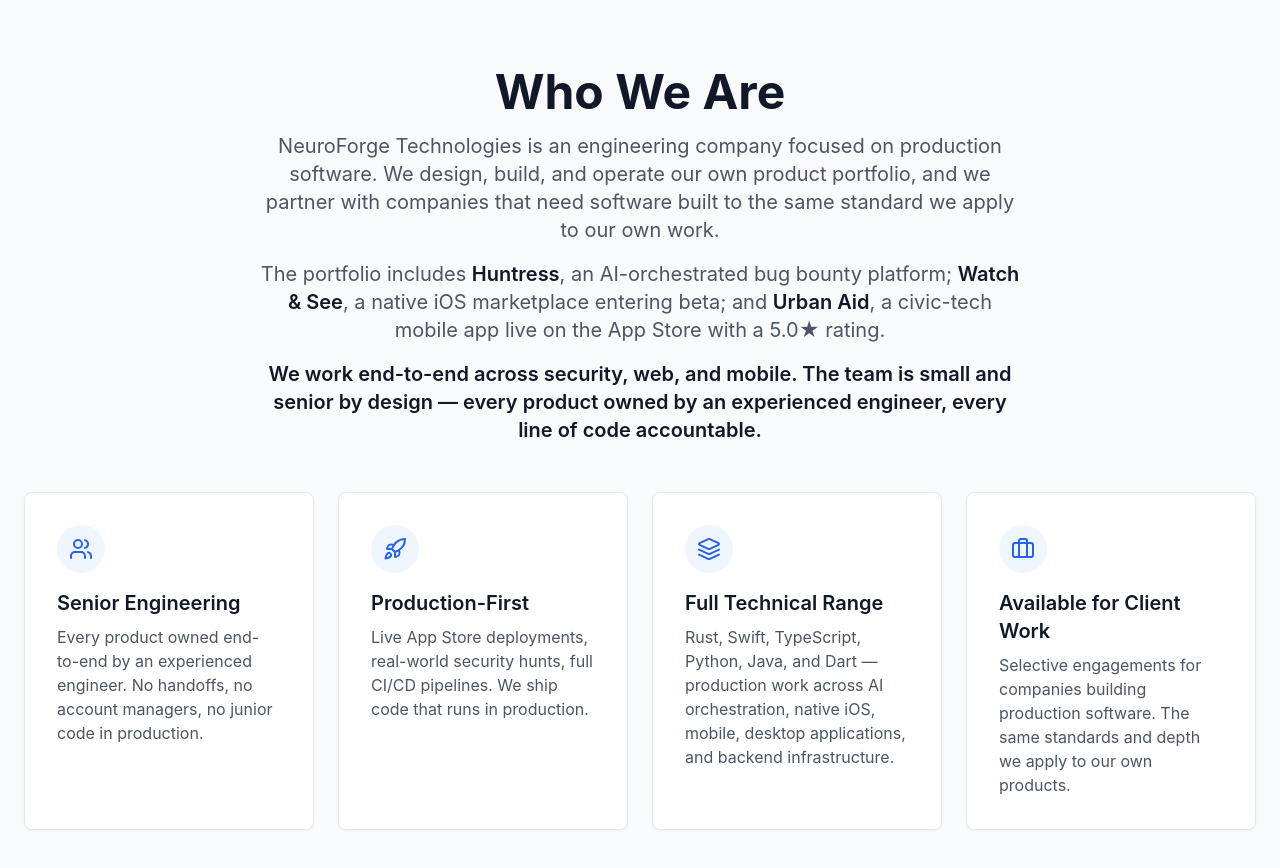
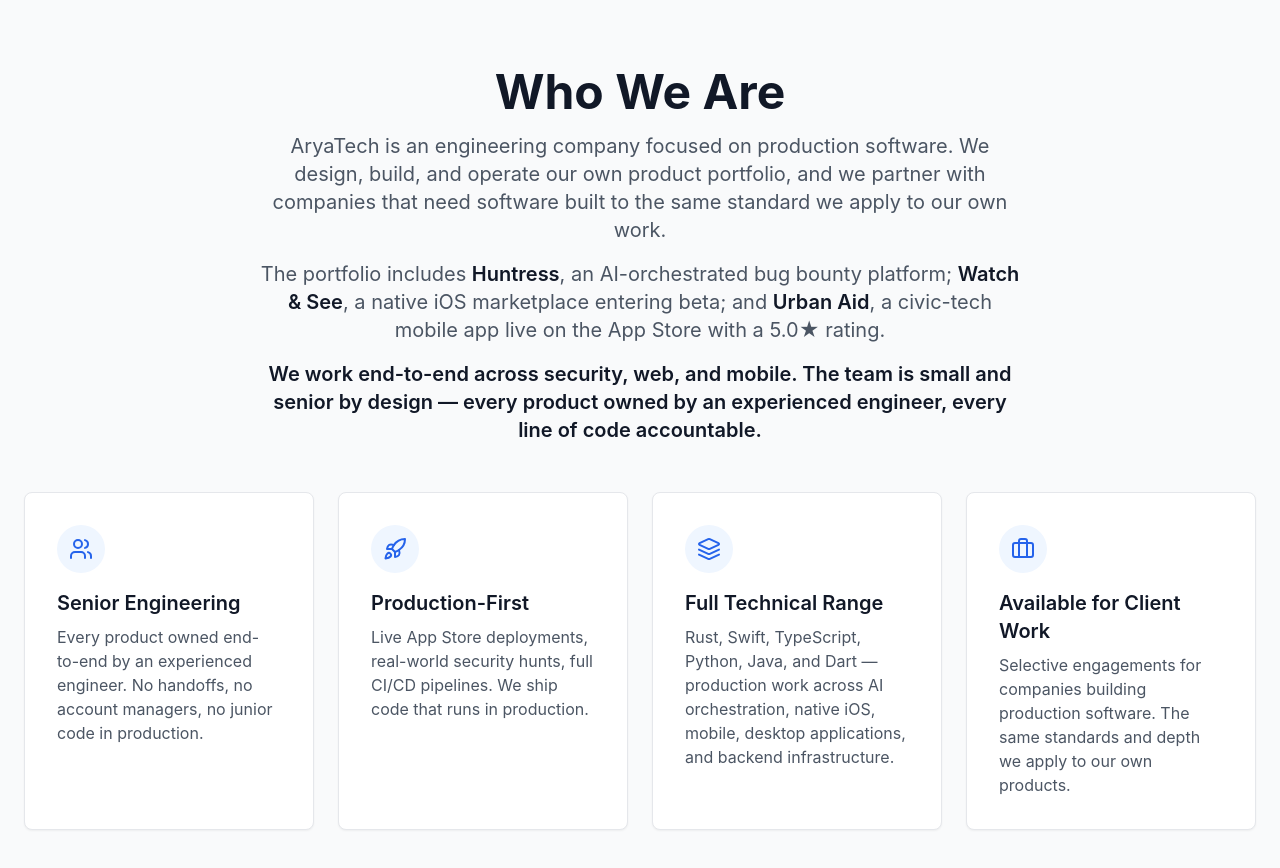
Before and after one commit to AryaTech-Labs/Website, a React (Vite) app: page / in a window 1280 px wide. Shown: the part 860-1728 px from the top of the page. Built offline with nearby package versions, Linux system fonts and the light colour scheme.

Commit message:
About: rebrand to AryaTech

```diff
--- a/src/components/sections/About.jsx
+++ b/src/components/sections/About.jsx
@@ -176,7 +176,7 @@
               className="text-lg md:text-xl text-gray-600 max-w-3xl mx-auto space-y-4"
             >
               <p>
-                NeuroForge Technologies is an engineering company focused on production software. We design, build, and operate our own product portfolio, and we partner with companies that need software built to the same standard we apply to our own work.
+                AryaTech is an engineering company focused on production software. We design, build, and operate our own product portfolio, and we partner with companies that need software built to the same standard we apply to our own work.
               </p>
               <p>
                 The portfolio includes <span className="font-semibold text-gray-900">Huntress</span>, an AI-orchestrated bug bounty platform; <span className="font-semibold text-gray-900">Watch &amp; See</span>, a native iOS marketplace entering beta; and <span className="font-semibold text-gray-900">Urban Aid</span>, a civic-tech mobile app live on the App Store with a 5.0★ rating.
```
